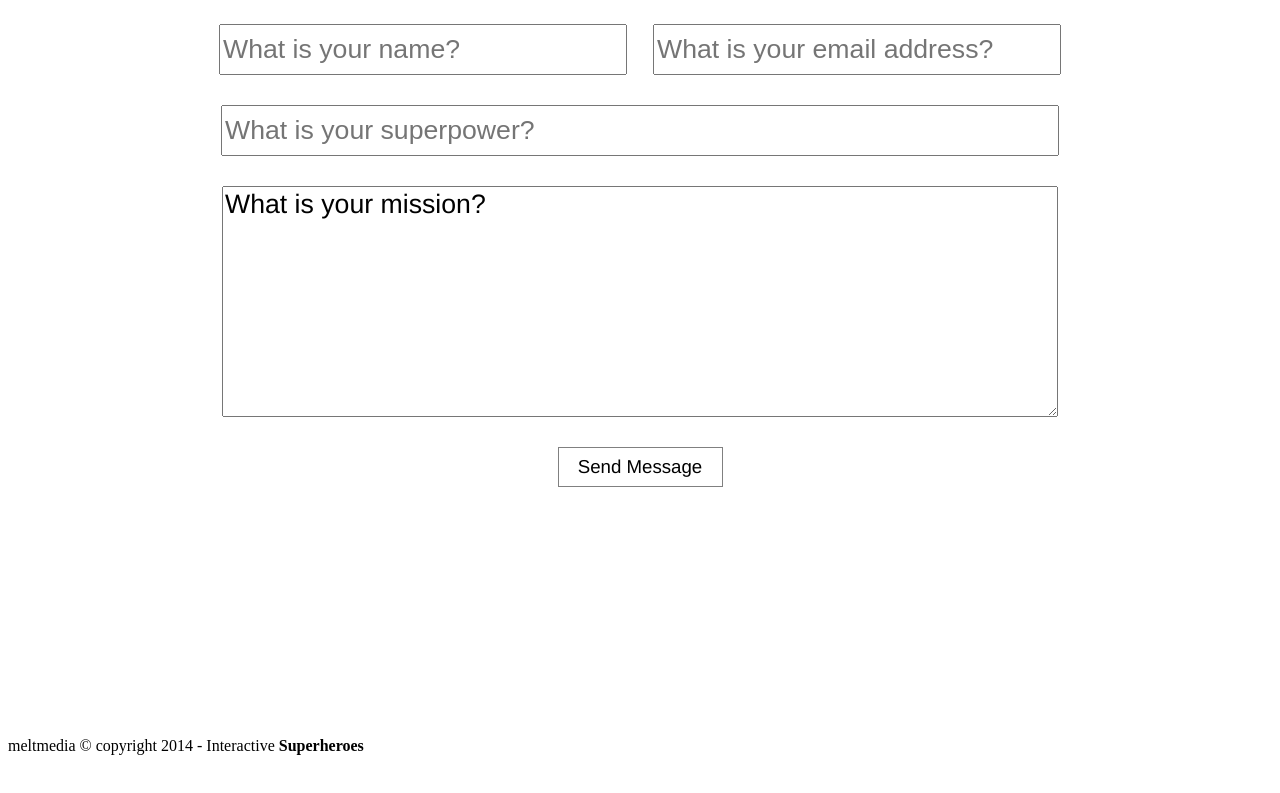
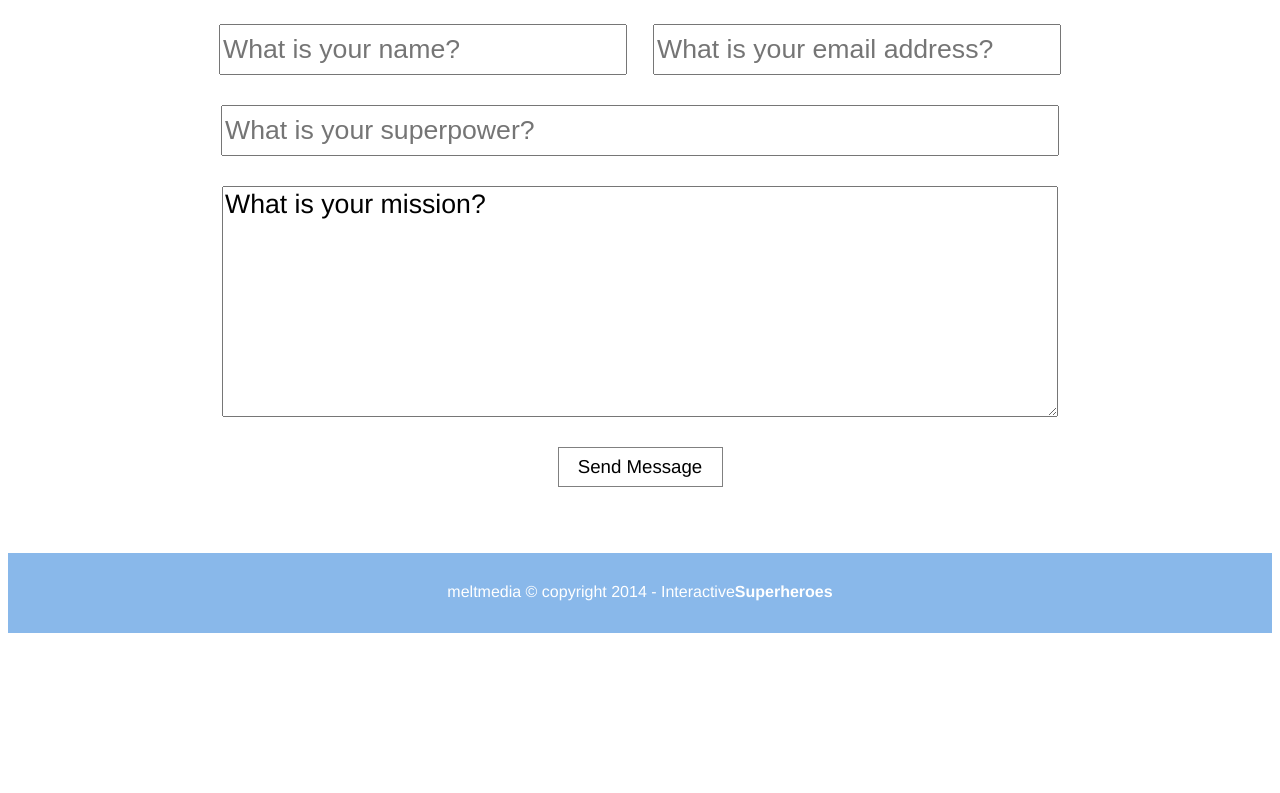
Before and after one commit to rebeccagoldstein/melt, a plain HTML site: page index.html in a window 1280 px wide. Shown: the part 3030-3823 px from the top of the page. Before the commit the page ends 3793 px from the top, so only its background shows below. Drawn offline with Linux system fonts and the light colour scheme.

Commit message:
Footer section

```diff
--- a/assets/css/style.css
+++ b/assets/css/style.css
@@ -303,6 +303,24 @@
   width: 165px;
   height: 40px;
 }
+/* -------------------------- */
+/* --------- Footer --------- */
+/* -------------------------- */
+
+footer {
+    position: relative;
+    bottom: 200px;
+    height: 80px;
+    width: 100%;
+    background-color: #89b8ea;
+}
+#footer-text {
+    display: flex;
+    justify-content: center;
+    position: relative;
+    top: 30px;
+    color: #ffffff;
+}
 
 /* -------------------------- */
 /* ----- Text and Fonts ----- */
--- a/index.html
+++ b/index.html
@@ -172,7 +172,8 @@
           </div>
         </form>
       </div>
-      <footer>meltmedia © copyright 2014 - Interactive <strong>Superheroes</strong></footer>
+      <footer>
+          <p id="footer-text" class="helvetica">meltmedia © copyright 2014 - Interactive <strong>Superheroes</strong></p></footer>
     </div>
   </body>
 </html>
```
